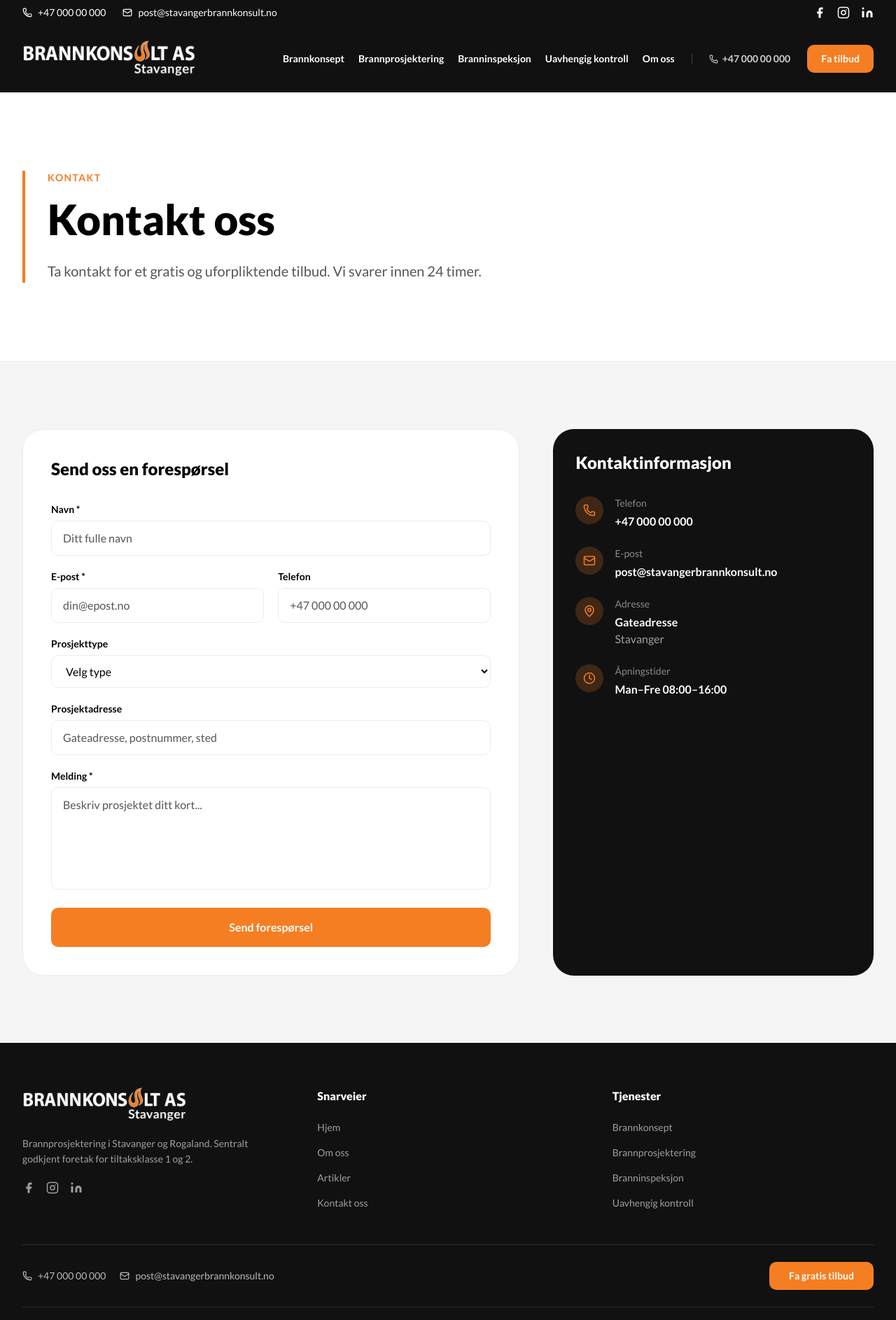
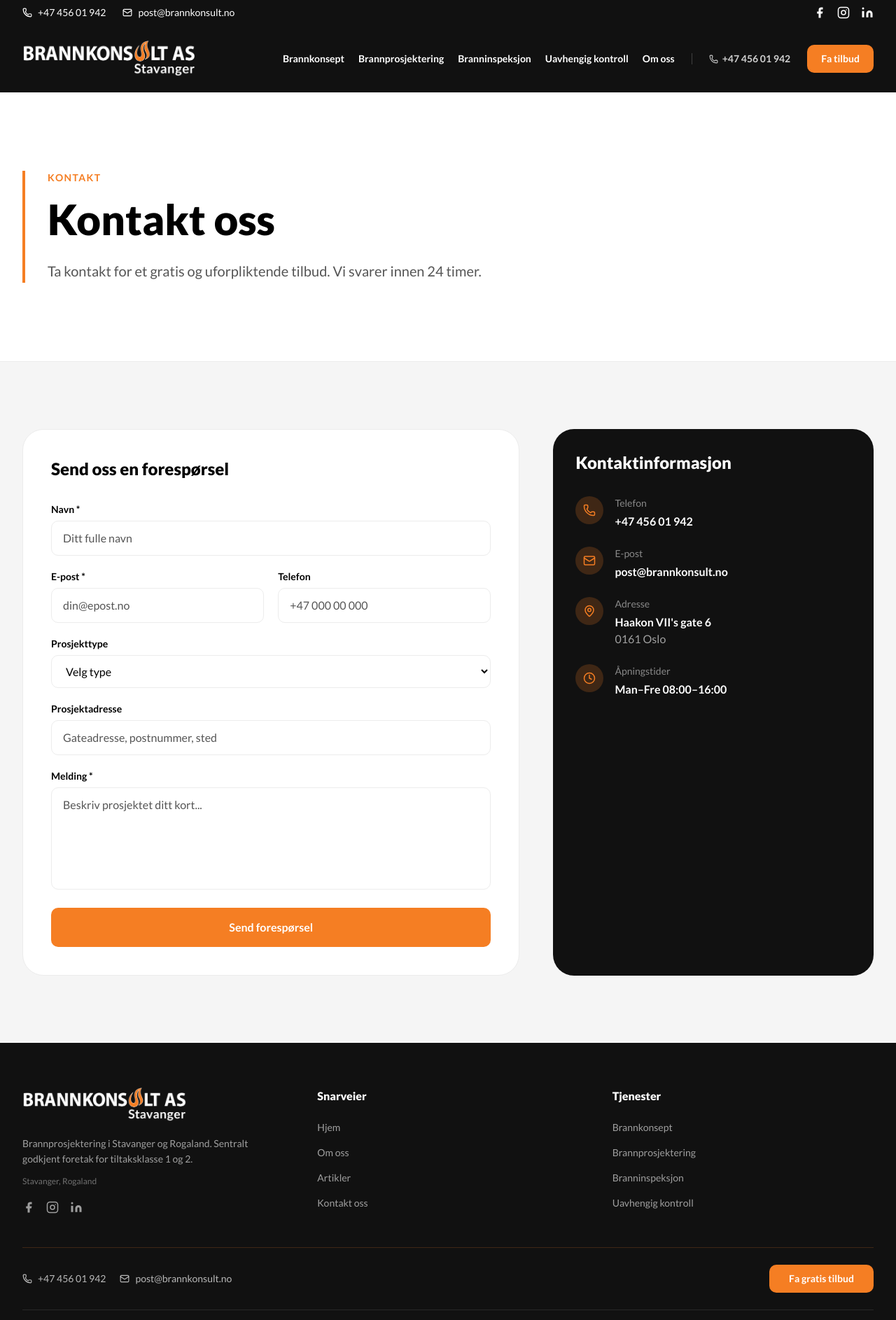
Before and after one commit to TerjeFevaag/stavangerbrannkonsult, a Next.js app: page /kontakt-oss in a window 1280 px wide. Shown: the top 1886 px of the page at 70% size. Built offline with nearby package versions, Linux system fonts and the light colour scheme.

Commit message:
Add real contact info: phone, email and address
Co-Authored-By: Claude Sonnet 4.6 <noreply@anthropic.com>

```diff
--- a/app/kontakt-oss/page.tsx
+++ b/app/kontakt-oss/page.tsx
@@ -39,8 +39,8 @@ export default function KontaktOssPage() {
                 <h2 className="text-brand-white text-2xl font-black mb-8">Kontaktinformasjon</h2>
                 <div className="space-y-6">
                   {[
-                    { Icon: Phone, label: 'Telefon', value: '+47 000 00 000', href: 'tel:+4700000000' },
-                    { Icon: Mail, label: 'E-post', value: 'post@stavangerbrannkonsult.no', href: 'mailto:post@stavangerbrannkonsult.no' },
+                    { Icon: Phone, label: 'Telefon', value: '+47 456 01 942', href: 'tel:+4745601942' },
+                    { Icon: Mail, label: 'E-post', value: 'post@brannkonsult.no', href: 'mailto:post@brannkonsult.no' },
                   ].map(({ Icon, label, value, href }) => (
                     <div key={label} className="flex items-start gap-4">
                       <div className="w-10 h-10 rounded-full bg-brand-orange/20 flex items-center justify-center shrink-0">
@@ -58,8 +58,8 @@ export default function KontaktOssPage() {
                     </div>
                     <div>
                       <p className="text-brand-white/50 text-sm mb-1">Adresse</p>
-                      <p className="text-brand-white font-bold">Gateadresse</p>
-                      <p className="text-brand-white/60">Stavanger</p>
+                      <p className="text-brand-white font-bold">Haakon VII&apos;s gate 6</p>
+                      <p className="text-brand-white/60">0161 Oslo</p>
                     </div>
                   </div>
                   <div className="flex items-start gap-4">
--- a/app/layout.tsx
+++ b/app/layout.tsx
@@ -39,17 +39,15 @@ const localBusinessLd = {
   '@type': 'LocalBusiness',
   name: 'Stavanger Brannkonsult AS',
   description: 'Brannprosjektering, brannkonsept og branninspeksjon i Stavanger og Rogaland. Sentralt godkjent foretak i tiltaksklasse 1 og 2.',
-  // TODO: Erstatt med ekte telefonnummer
-  telephone: 'TODO_TELEFONNUMMER',
-  email: 'post@stavangerbrannkonsult.no',
+  telephone: '+4745601942',
+  email: 'post@brannkonsult.no',
   foundingDate: '2013',
   address: {
     '@type': 'PostalAddress',
-    // TODO: Fyll inn gateadresse og postnummer
-    streetAddress: 'TODO_GATEADRESSE',
-    postalCode: 'TODO_POSTNUMMER',
-    addressLocality: 'Stavanger',
-    addressRegion: 'Rogaland',
+    streetAddress: "Haakon VII's gate 6",
+    postalCode: '0161',
+    addressLocality: 'Oslo',
+    addressRegion: 'Oslo',
     addressCountry: 'NO',
   },
   url: 'https://www.stavangerbrannkonsult.no',
--- a/components/Footer.tsx
+++ b/components/Footer.tsx
@@ -20,9 +20,10 @@ export default function Footer() {
           {/* Col 1 */}
           <div>
             <Image src="/images/logo-white.png" alt="Stavanger Brannkonsult" width={234} height={72} className="object-contain mb-5" />
-            <p className="text-brand-white/60 text-sm leading-relaxed mb-5">
+            <p className="text-brand-white/60 text-sm leading-relaxed mb-3">
               Brannprosjektering i Stavanger og Rogaland. Sentralt godkjent foretak for tiltaksklasse 1 og 2.
             </p>
+            <p className="text-brand-white/40 text-xs mb-5">Stavanger, Rogaland</p>
             <div className="flex gap-4">
               <a href="#" aria-label="Facebook" className="text-brand-white/60 hover:text-brand-orange transition-colors"><FacebookIcon /></a>
               <a href="#" aria-label="Instagram" className="text-brand-white/60 hover:text-brand-orange transition-colors"><InstagramIcon /></a>
@@ -52,11 +53,11 @@ export default function Footer() {
         {/* Contact strip */}
         <div className="mt-12 border-t border-brand-orange/20 py-6 flex flex-col md:flex-row items-center justify-between gap-4">
           <div className="flex flex-col sm:flex-row gap-5 text-sm text-brand-white/70">
-            <a href="tel:+4700000000" className="flex items-center gap-2 hover:text-brand-orange transition-colors">
-              <Phone size={14} /> +47 000 00 000
+            <a href="tel:+4745601942" className="flex items-center gap-2 hover:text-brand-orange transition-colors">
+              <Phone size={14} /> +47 456 01 942
             </a>
-            <a href="mailto:post@stavangerbrannkonsult.no" className="flex items-center gap-2 hover:text-brand-orange transition-colors">
-              <Mail size={14} /> post@stavangerbrannkonsult.no
+            <a href="mailto:post@brannkonsult.no" className="flex items-center gap-2 hover:text-brand-orange transition-colors">
+              <Mail size={14} /> post@brannkonsult.no
             </a>
           </div>
           <Link href="/kontakt-oss" className="shrink-0 bg-brand-orange text-brand-white font-bold px-7 py-2.5 rounded-[10px] text-sm hover:opacity-90 transition-opacity">
--- a/components/Navbar.tsx
+++ b/components/Navbar.tsx
@@ -43,10 +43,10 @@ export default function Navbar() {
             </Link>
           ))}
           <div className={`h-4 w-px mx-1 ${scrolled ? 'bg-brand-gray' : 'bg-brand-white/20'}`} />
-          <a href="tel:+4700000000"
+          <a href="tel:+4745601942"
             className={`flex items-center gap-1.5 text-sm font-bold transition-colors hover:text-brand-orange ${scrolled ? 'text-brand-black' : 'text-brand-white/80'}`}>
             <Phone size={13} />
-            +47 000 00 000
+            +47 456 01 942
           </a>
           <Link href="/kontakt-oss"
             className="ml-1 bg-brand-orange text-brand-white font-bold px-5 py-2.5 rounded-[10px] hover:opacity-90 transition-opacity text-sm">
@@ -66,8 +66,8 @@ export default function Navbar() {
             </Link>
           ))}
           <div className="pt-4 pb-1 flex flex-col gap-3">
-            <a href="tel:+4700000000" className="flex items-center gap-2 text-brand-white/70 text-sm font-bold">
-              <Phone size={13} /> +47 000 00 000
+            <a href="tel:+4745601942" className="flex items-center gap-2 text-brand-white/70 text-sm font-bold">
+              <Phone size={13} /> +47 456 01 942
             </a>
             <Link href="/kontakt-oss" onClick={() => setOpen(false)}
               className="block bg-brand-orange text-brand-white font-bold px-5 py-3 rounded-[10px] text-center hover:opacity-90">
--- a/components/TopBar.tsx
+++ b/components/TopBar.tsx
@@ -33,11 +33,11 @@ export default function TopBar() {
         <div className="flex items-center gap-6">
           <a href="tel:+4700000000" className="flex items-center gap-2 hover:text-brand-orange transition-colors">
             <Phone size={14} />
-            <span>+47 000 00 000</span>
+            <span>+47 456 01 942</span>
           </a>
-          <a href="mailto:post@stavangerbrannkonsult.no" className="flex items-center gap-2 hover:text-brand-orange transition-colors hidden sm:flex">
+          <a href="mailto:post@brannkonsult.no" className="flex items-center gap-2 hover:text-brand-orange transition-colors hidden sm:flex">
             <Mail size={14} />
-            <span>post@stavangerbrannkonsult.no</span>
+            <span>post@brannkonsult.no</span>
           </a>
         </div>
         <div className="flex items-center gap-4">
```
